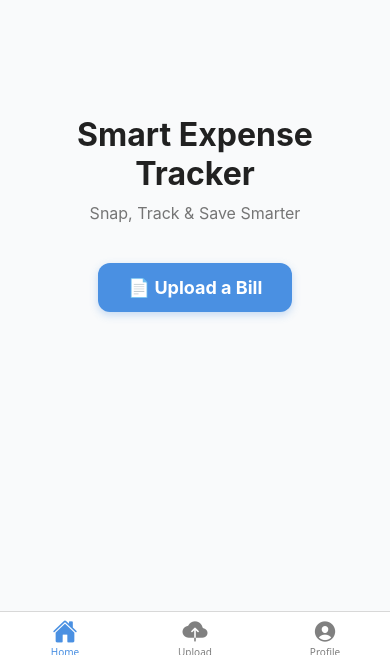
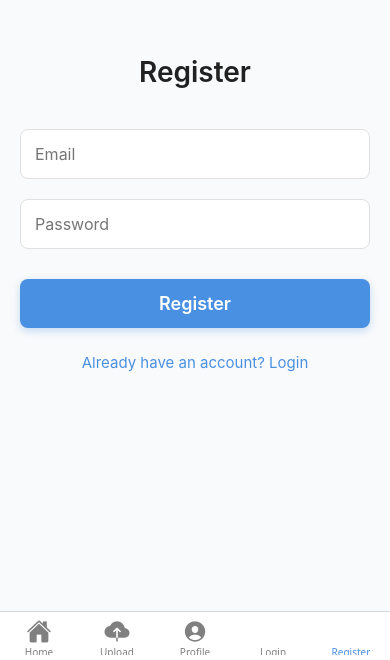
Before and after one commit to nirmada001/ai-smart-expense-tracker, a React Native app in the folder smart-expense-tracker/: screen /Register in a window 390 px wide. Shown: the part 184-844 px from the top of the page. Built offline with nearby package versions, Linux system fonts and the light colour scheme.

Commit message:
Changes in firebase and category summary

```diff
--- a/smart-expense-tracker/App.js
+++ b/smart-expense-tracker/App.js
@@ -6,7 +6,8 @@ import { Ionicons } from '@expo/vector-icons';
 import HomeScreen from './screens/HomeScreen';
 import UploadScreen from './screens/UploadScreen';
 import ProfileScreen from './screens/ProfileScreen'; // You can replace this with Login/Register if needed
-
+import LoginScreen from './screens/LoginScreen';
+import RegisterScreen from './screens/RegisterScreen';
 const Tab = createBottomTabNavigator();
 
 export default function App() {
@@ -31,6 +32,8 @@ export default function App() {
         <Tab.Screen name="Home" component={HomeScreen} />
         <Tab.Screen name="Upload" component={UploadScreen} />
         <Tab.Screen name="Profile" component={ProfileScreen} />
+        <Tab.Screen name="Login" component={LoginScreen} />
+        <Tab.Screen name="Register" component={RegisterScreen} />
       </Tab.Navigator>
     </NavigationContainer>
   );
--- a/smart-expense-tracker/components/CategoryRingSummary.js
+++ b/smart-expense-tracker/components/CategoryRingSummary.js
@@ -1,9 +1,17 @@
 // CategoryPieChart.js
 import React, { useEffect, useState } from 'react';
-import { View, Text, Dimensions, StyleSheet, ActivityIndicator, TouchableOpacity } from 'react-native';
+import {
+  View,
+  Text,
+  Dimensions,
+  StyleSheet,
+  ActivityIndicator,
+  TouchableOpacity,
+} from 'react-native';
 import { PieChart } from 'react-native-chart-kit';
 import { collection, getDocs } from 'firebase/firestore';
 import { auth, db } from '../firebaseConfig';
+import ReceiptHistory from './ReceiptHistory';
 
 const screenWidth = Dimensions.get('window').width;
 
@@ -12,17 +20,15 @@ const COLORS = [
   '#F44336', '#FFC107', '#00BCD4', '#795548',
 ];
 
-export default function CategoryPieChart({ onPress }) {
+export default function CategoryPieChart() {
   const [data, setData] = useState([]);
   const [loading, setLoading] = useState(true);
+  const [showHistory, setShowHistory] = useState(false);
 
   useEffect(() => {
     const fetch = async () => {
       const user = auth.currentUser;
-      if (!user) {
-        setLoading(false);
-        return;
-      }
+      if (!user) return;
 
       try {
         const snapshot = await getDocs(collection(db, 'users', user.uid, 'receipts'));
@@ -61,8 +67,10 @@ export default function CategoryPieChart({ onPress }) {
   if (!data.length) return <Text style={styles.noData}>No data to show</Text>;
 
   return (
-    <TouchableOpacity activeOpacity={0.8} onPress={onPress} style={styles.container}>
+    <View style={styles.container}>
       <Text style={styles.title}>📊 Spending by Category</Text>
+
+      <TouchableOpacity onPress={() => setShowHistory(prev => !prev)}>
         <PieChart
           data={data}
           width={screenWidth * 0.95}
@@ -76,7 +84,17 @@ export default function CategoryPieChart({ onPress }) {
           center={[5, 0]}
           absolute
         />
+        <Text style={styles.toggleHint}>
+          {showHistory ? '🔽 Hide Receipt History' : '📑 Tap to View Receipts'}
+        </Text>
       </TouchableOpacity>
+
+      {showHistory && (
+        <View style={styles.historySection}>
+          <ReceiptHistory />
+        </View>
+      )}
+    </View>
   );
 }
 
@@ -88,6 +106,8 @@ const styles = StyleSheet.create({
     borderRadius: 12,
     alignItems: 'center',
     elevation: 3,
+    width: '95%',
+    alignSelf: 'center',
   },
   title: {
     fontSize: 18,
@@ -98,4 +118,14 @@ const styles = StyleSheet.create({
     color: '#888',
     marginTop: 30,
   },
+  toggleHint: {
+    textAlign: 'center',
+    marginTop: 12,
+    fontSize: 13,
+    color: '#666',
+  },
+  historySection: {
+    marginTop: 20,
+    width: '100%',
+  },
 });
--- a/smart-expense-tracker/firebaseConfig.js
+++ b/smart-expense-tracker/firebaseConfig.js
@@ -1,5 +1,5 @@
 // firebaseConfig.js
-import { initializeApp } from 'firebase/app';
+import { initializeApp, getApps } from 'firebase/app';
 import { getFirestore } from 'firebase/firestore';
 import {
   getAuth,
@@ -25,16 +25,16 @@ const firebaseConfig = {
   appId: FIREBASE_APP_ID,
 };
 
-const app = initializeApp(firebaseConfig);
+// Prevent reinitializing app on hot reload
+const app = getApps().length === 0 ? initializeApp(firebaseConfig) : getApps()[0];
 
-// 🛡 Prevent "auth has not been registered" issue
 let auth;
 try {
   auth = initializeAuth(app, {
     persistence: getReactNativePersistence(AsyncStorage),
   });
 } catch (e) {
-  // If already initialized (in hot reload), fallback to getAuth
+  // Already initialized, use default
   auth = getAuth(app);
 }
 
```
Lines whose indentation alone changed are shown as unchanged.
